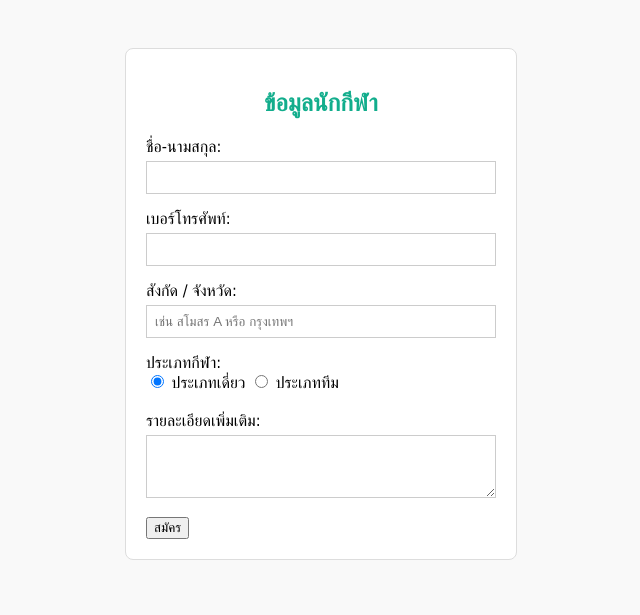
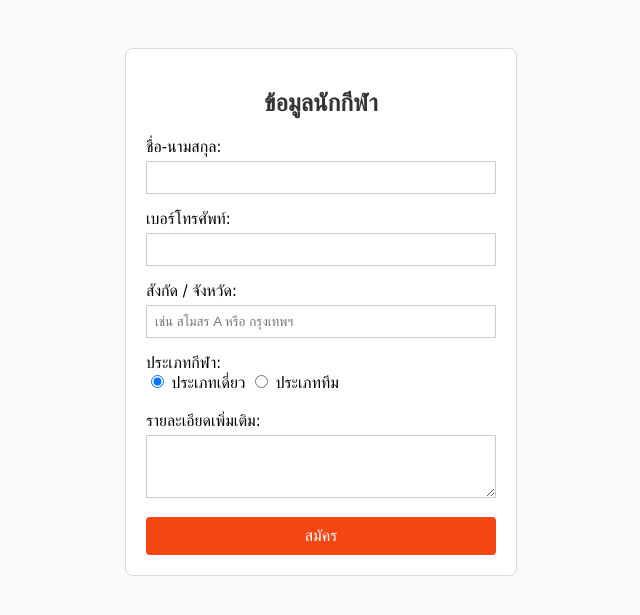
Before and after one commit to 66010914138-max/chatchawan, a PHP site: page /b.php in a window 1280 px wide. Shown: the top 615 px of the page, without its empty margins (319-959 px from the left). Run offline with PHP 8.4, Linux system fonts and the light colour scheme.

Commit message:
Update b.php

```diff
--- a/z/b.php
+++ b/z/b.php
@@ -1,3 +1,4 @@
+
 <!DOCTYPE html>
 <html>
 <head>
@@ -6,18 +7,22 @@
     <style>
         body { font-family: "Tahoma", sans-serif; padding: 40px; background-color: #f9f9f9; }
         .box { width: 350px; margin: auto; padding: 20px; border: 1px solid #ddd; background: #fff; border-radius: 8px; }
-        h2 { text-align: center; color:#12ad8c;}//เปลี่ยนสีตัวหนังสือ
+        h2 { text-align: center; color: #333; }
 
+        /* แก้ไขส่วนนี้เพื่อให้ปุ่มกลับมาเป็นสีส้มแดงตามเดิม */
         .btn-info {
-            background-color: #2b1ea1; //เปลี่ยนสี
+            background-color: #f34612; /* สีส้มแดงเดิม */
             color: white;
             border: none;
             padding: 10px;
             width: 100%;
             border-radius: 4px;
             cursor: pointer;
+            font-size: 16px;
         }
-        .btn-info:hover { background-color: #2b1ea1; }
+        .btn-info:hover {
+            background-color: #af1b08; /* สีจะเข้มขึ้นเมื่อเอาเมาส์วาง */
+        }
 
         input[type="text"], textarea { width: 100%; padding: 8px; margin: 5px 0 15px 0; border: 1px solid #ccc; box-sizing: border-box; }
     </style>
```
